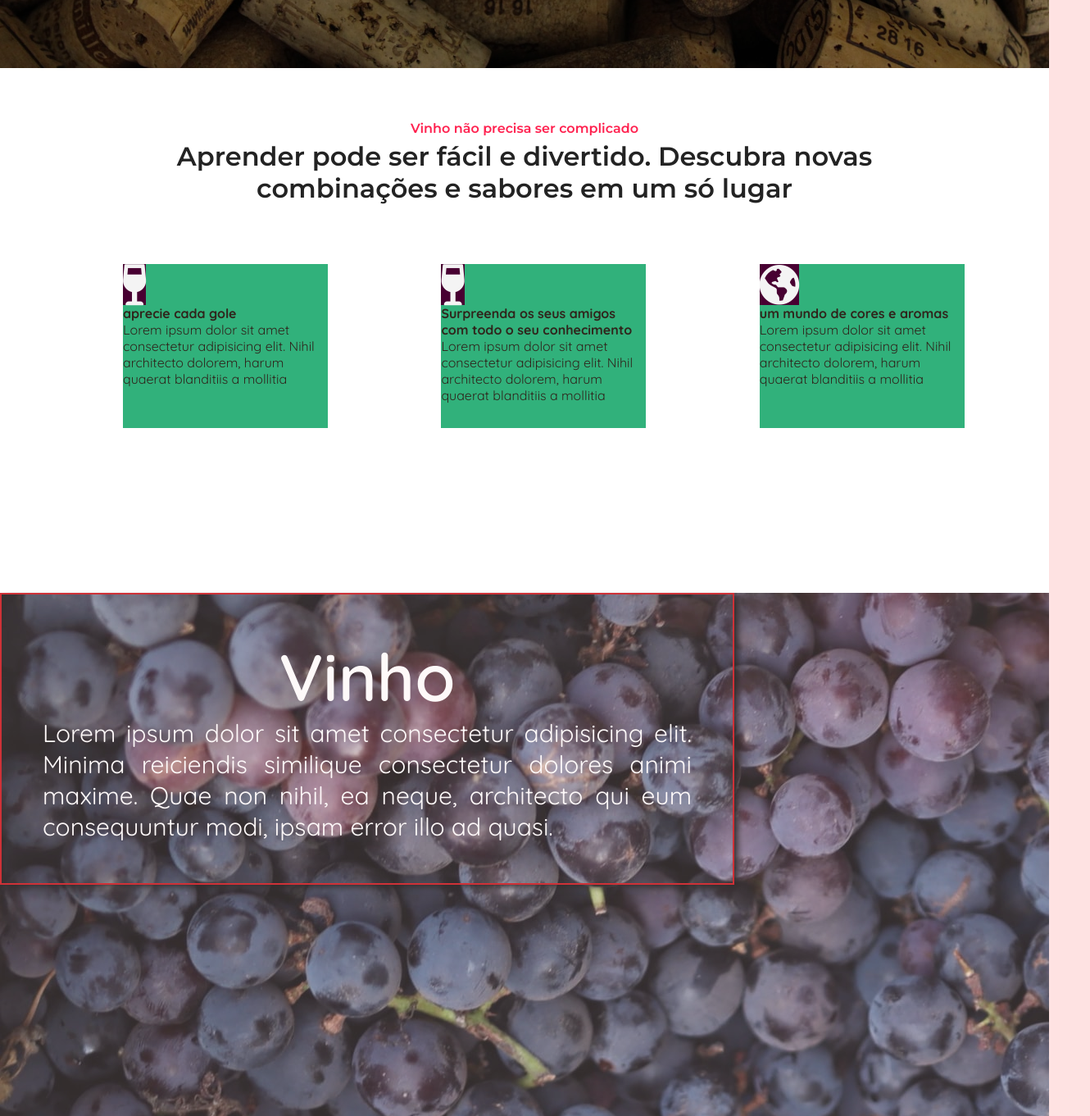
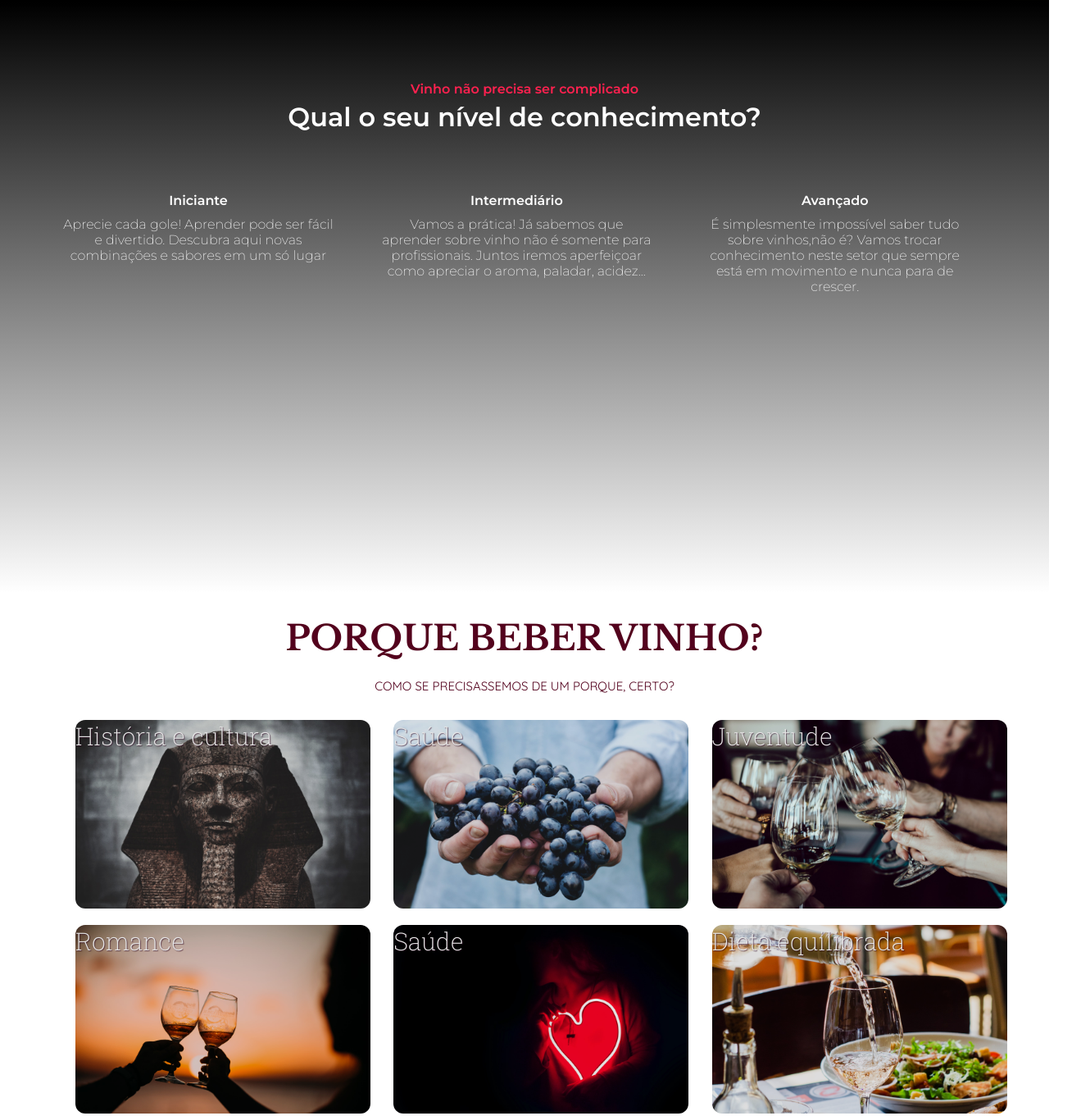
Before and after one commit to feferrao/food-and-wine, a website: page index.html in a window 1280 px wide. Shown: the part 797-2158 px from the top of the page at 82% size, 1330 px wide, since content can reach past the window. Drawn offline with nearby package versions, Linux system fonts and the light colour scheme; a web font is replaced by a local one.

Commit message:
trabalhando-css

```diff
--- a/css/style.css
+++ b/css/style.css
@@ -7,7 +7,7 @@
 }
 
 body {
-  background-color: #fee2e2;
+  background-color: #fff;
   font-family: "Quicksand", sans-serif;
   font-size: 16px;
   font-weight: 400;
@@ -19,7 +19,8 @@ body {
   height: 55px;
   box-sizing: border-box;
   background: rgba(83, 2, 29);
-  position: relative;
+  position: fixed;
+  z-index: 1000;
 }
 
 .home-logo {
@@ -33,9 +34,9 @@ body {
 }
 
 .header {
-  height: 110vh;
-  background-image: url(/img/john-murzaku-zebTTTLLsoo-unsplash.jpg);
-  background-color: rgba(0, 0, 0, 0.404);
+  height: 100vh;
+  background-image: url(/img/john-murzaku-zebTTTLLsoo-unsplash.jpg),
+    linear-gradient(to bottom, rgba(255, 255, 255, 0), #000);
   background-blend-mode: saturation;
   background-size: cover;
   background-position: top;
@@ -164,112 +165,59 @@ ul ul li {
   cursor: pointer;
 }
 
-.icone-seta {
-  font-size: 100px;
-  color: #30251c;
-  position: relative;
-  text-align: center;
-  cursor: pointer;
+.sobre {
+  height: 90vh;
+  background-image: linear-gradient(to top, #fff, #000);
 }
 
-.icone-seta:hover,
-icone-seta:focus {
-  color: #ff214f;
-  text-decoration: none;
-}
-
-.sobre {
-  height: 80vh;
-  background-color: #fff;
-}
 .p-sobre {
   color: #ff214f;
   font-family: "Montserrat", sans-serif;
   font-size: 16px;
   font-weight: 600;
   text-align: center;
-  padding-top: 4em;
+  padding-top: 6em;
   margin-bottom: 5px;
 }
 
 .h1-sobre {
-  color: #232323;
+  color: #ffffff;
   font-family: "Montserrat", sans-serif;
   font-size: 32px;
   font-weight: 600;
   text-align: center;
   padding-bottom: 1.5em;
-  margin: 0 140px 0 140px;
+  margin: 0 140px;
 }
 
-.sobre-col {
-  color: #30251c;
-  background-color: #d6abb9;
-  width: 250px;
-  height: 200px;
-  margin-left: 125px;
-
-  animation: fadebackground 6s infinite;
-  animation-fill-mode: both;
+.grid-section {
+  width: 100%;
+  align-items: center;
+  margin: 0 50px 0 50px;
 }
 
-@keyframes fadebackground {
-  from {
-    background-color: #fce97f;
-  }
-  to {
-    background-color: #2eb07b;
-  }
-}
-
-i {
-  background-color: #480032;
-  font-size: 50px;
+.sobre-col,
+.sobre-col-2,
+.sobre-col-3 {
+  color: #fff;
+  font-family: "Montserrat", sans-serif;
+  font-size: 16px;
   font-weight: 400;
-  color: #f4f4f4;
   text-align: center;
 }
 
-.enchendo {
-  background: url(/img/rajesh-rajput-y2MeW00BdBo-unsplash.jpg);
-  width: 100%;
-  height: 95vh;
-  object-fit: cover;
-  opacity: 0.8;
+.h4-sobre {
+  margin-bottom: 10px;
 }
 
-.enchendo-box {
-  background: transparent;
-  border: 2px solid;
-  border-color: #c4060d;
-  box-sizing: border-box;
-  width: 70%;
-  padding: 50px;
-  box-shadow: 6px 4px 8px -2px;
-}
-
-.enchendo-h1 {
-  color: #ffffff;
-  font-family: "Quicksand", sans-serif;
-  font-size: 80px;
-  font-weight: 600;
-  text-align: center;
-  /*margin: 80px 80px 0 80px;*/
-}
-
-.enchendo-p {
-  color: #ffffff;
-  font-family: "Quicksand", sans-serif;
-  font-size: 30px;
-  font-weight: 400;
-  text-align: justify;
-  /*margin: 0 80px 80px 80px;*/
+.text-sobre {
+  margin-bottom: 10px;
 }
 
 .sessao-conhecimentos {
   width: 100%;
   height: 110vh;
-  background-color: #fee2e2;
+  background-color: #fff;
 }
 
 .sessao-header {
--- a/index.html
+++ b/index.html
@@ -7,10 +7,13 @@
 
     <link rel="stylesheet" href="css/style.css" />
 
+    <link
+    rel="stylesheet"
+    href="https://cdnjs.cloudflare.com/ajax/libs/animate.css/4.1.1/animate.min.css"
+  />
+
     <link rel="stylesheet" href="https://use.fontawesome.com/releases/v5.15.4/css/all.css">
     <link rel="stylesheet" href="https://use.fontawesome.com/releases/v5.15.4/css/v4-shims.css">
-
-    <link i class="fa-solid fa-wine-glass"></link>
 
     <link rel="preconnect" href="https://fonts.googleapis.com">
 <link rel="preconnect" href="https://fonts.gstatic.com" crossorigin>
@@ -20,12 +23,12 @@
 <link href="https://fonts.googleapis.com/css2?family=Roboto+Slab:wght@200;400;600&display=swap" rel="stylesheet">
 <link href="https://fonts.googleapis.com/css2?family=Montserrat:ital,wght@0,200;0,600;1,400&display=swap" rel="stylesheet">
 
+    <link i class="fa-solid fa-wine-glass"></link>
     <title>Food and wine</title>
 
   </head>
     <body>
       <header class="header">
-
           <div class="heading">
             <div class="top-faixa">
               <div class="home-logo">
@@ -52,8 +55,7 @@
                 </ul></li>
               </ul>
             </div>
-
-          <div class="logo">
+            <div class="logo" class="content-wrapper" >
               <div class="top-logo">
                 Sobre vinhos
               </div>
@@ -61,11 +63,6 @@
               <h1 class="logo-h1">cozinhe como um chef</h1>
                 <p class="logo-p"> Se aprofunde neste mundo de sabores de forma leve e descomplicada.
                 </p>
-              <div class="icone-seta">
-                <a href="#sobre">
-                  <i class="far fa-arrow-alt-circle-down"></i>
-                </a>
-              </div>
             </div>
           </div>
 
@@ -73,37 +70,29 @@
         <main>
           <section class="sobre">
             <p class="p-sobre">Vinho não precisa ser complicado</p>
-          <h1 class="h1-sobre">Aprender pode ser fácil e divertido. Descubra novas combinações e sabores em um só lugar</h1>
+            <h1 class="h1-sobre">Qual o seu nível de conhecimento?</h1>
 
+            <div class="grid-section">
               <div class="col-1-of-3">
                 <div class="sobre-col">
-              <i class="fas fa-wine-glass-alt"></i>
-              <h4>aprecie cada gole</h4>
-              <p>Lorem ipsum dolor sit amet consectetur adipisicing elit. Nihil architecto dolorem, harum quaerat blanditiis a mollitia</p>
+                  <h4 class="h4-sobre">Iniciante</h4>
+                  <p class="text-sobre">Aprecie cada gole! Aprender pode ser fácil e divertido. Descubra aqui novas combinações e sabores em um só lugar</p>
                 </div>
               </div>
 
               <div class="col-1-of-3">
-            <div class="sobre-col">
-              <i class="fas fa-wine-glass-alt"></i>
-              <h4>Surpreenda os seus amigos com todo o seu conhecimento</h4>
-              <p>Lorem ipsum dolor sit amet consectetur adipisicing elit. Nihil architecto dolorem, harum quaerat blanditiis a mollitia</p>
+                <div class="sobre-col-2">
+                  <h4 class="h4-sobre">Intermediário</h4>
+                  <p class="text-sobre">Vamos a prática! Já sabemos que aprender sobre vinho não é somente para profissionais. Juntos iremos aperfeiçoar como apreciar o aroma, paladar, acidez...</p>
                 </div>
               </div>
 
               <div class="col-1-of-3">
-            <div class="sobre-col">
-              <i class="fas fa-globe-americas"></i>
-              <h4>um mundo de cores e aromas</h4>
-              <p>Lorem ipsum dolor sit amet consectetur adipisicing elit. Nihil architecto dolorem, harum quaerat blanditiis a mollitia</p>
+                <div class="sobre-col-3">
+                  <h4 class="h4-sobre">Avançado</h4>
+                  <p class="text-sobre">É simplesmente impossível saber tudo sobre vinhos,não é? Vamos trocar conhecimento neste setor que sempre está em movimento e nunca para de crescer.</p>
                 </div>
               </div>
-        </section>
-
-        <section class="enchendo">
-          <div class="enchendo-box">
-            <h1 class="enchendo-h1">Vinho</h1>
-            <p class="enchendo-p">Lorem ipsum dolor sit amet consectetur adipisicing elit. Minima reiciendis similique consectetur dolores animi maxime. Quae non nihil, ea neque, architecto qui eum consequuntur modi, ipsam error illo ad quasi.</p>
             </div>
           </section>
 
@@ -199,7 +188,7 @@
                 </div>
               </div>
           </section>
-
+        </div>
 
         <footer class="footer">
          <div class="elemento-container">
```
Also changed, not shown: 2 other files. Lines whose indentation alone changed are shown as unchanged.
